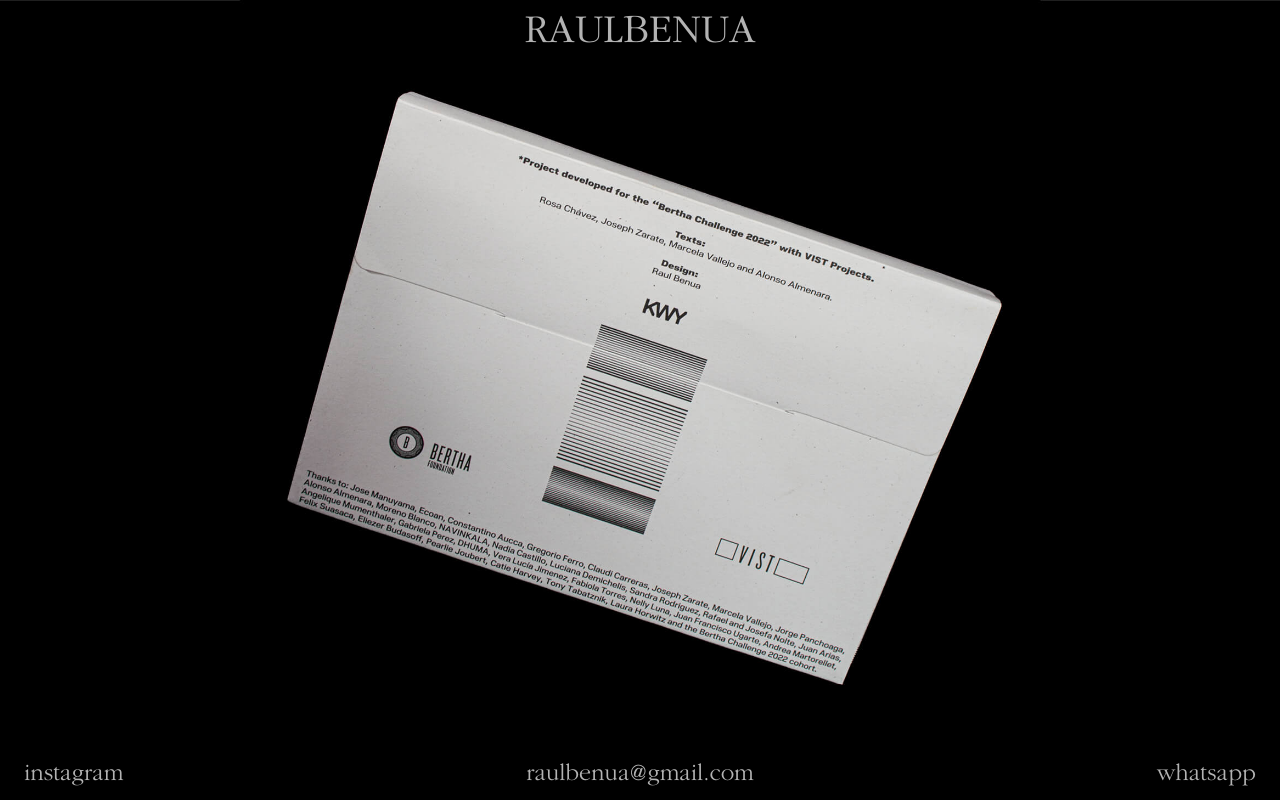
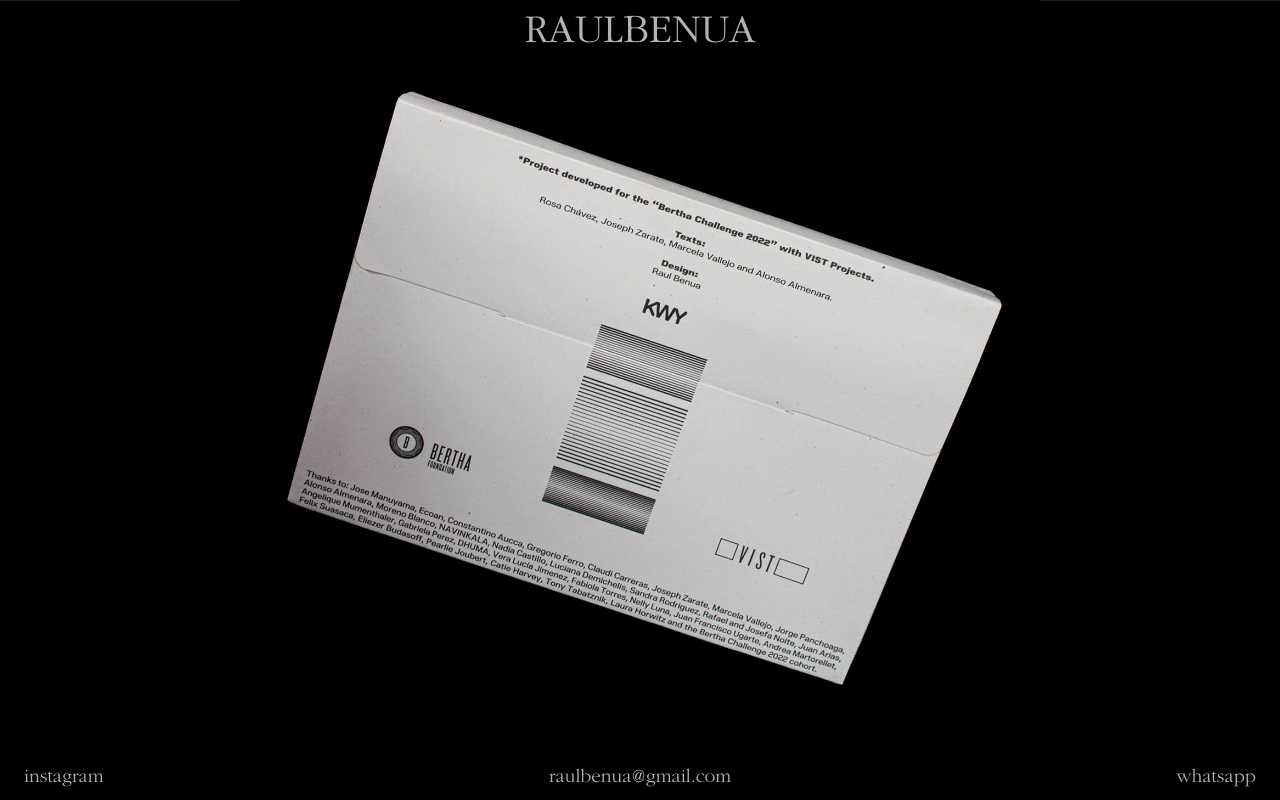
Before and after one commit to raulbenua/raulbenua-website, a Next.js app: page / in a window 1280 px wide. Built offline with nearby package versions, Linux system fonts and the light colour scheme.

Commit message:
fix: ahora el footer se ve bien en móviles

```diff
--- a/src/app/components/Footer.tsx
+++ b/src/app/components/Footer.tsx
@@ -3,7 +3,7 @@ import Link from 'next/link'
 export default function Footer() {
   return (
     <footer className="text-center z-10">
-      <ul className="flex gap-4 fixed bottom-0 w-full justify-between px-6 pb-2 portrait:text-[max(3.5vw,1.5rem)] landscape:text-[max(1.5vw,1.5rem)]">
+      <ul className="flex gap-4 fixed bottom-0 w-full justify-between px-6 pb-2 portrait:text-[min(4vw,2rem)] landscape:text-[min(1.5vw,1.5rem)]">
         <li>
           <Link href="https://www.instagram.com/raul_benua">instagram</Link>
         </li>
```
